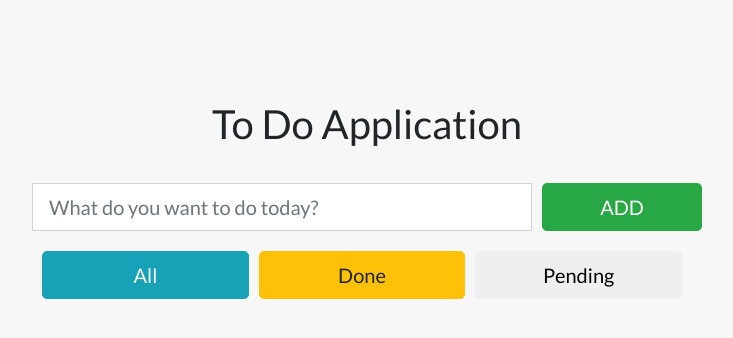
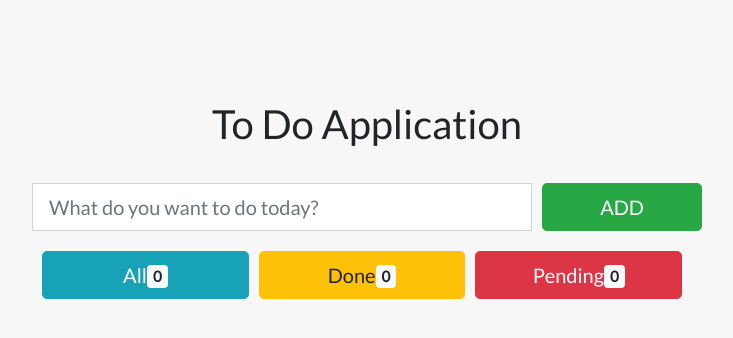
Before and after one commit to kaurman23/react-todo-list, a React (Create React App) app: page / in a window 1280 px wide. Shown: the top 338 px of the page, without its empty margins (273-1006 px from the left). Built offline with nearby package versions, Linux system fonts and the light colour scheme.

Commit message:
Add Summary Tab

```diff
--- a/src/App.css
+++ b/src/App.css
@@ -60,3 +60,8 @@ body {
   margin-right: 10px;
   width: 100%
 }
+
+.strike {
+  text-decoration: line-through;
+  font-style: italic;
+}
--- a/src/components/AddItem.js
+++ b/src/components/AddItem.js
@@ -1,4 +1,4 @@
-import React, {useState, useContext, useEffect} from 'react';
+import React, {useState, useContext} from 'react';
 import {GlobalContext} from "../contexts/GlobalState";
 import shortid from  'shortid';
 
@@ -16,7 +16,8 @@ export const AddItem = () => {
 
         const newItem = {
             id: shortid.generate(),
-            todo
+            todo,
+            done: false
         }
         addItem(newItem);
     }
--- a/src/components/Button.js
+++ b/src/components/Button.js
@@ -5,12 +5,15 @@ export const Button = (props) => {
     const buttonTypes = {
         All: "btn btn-info",
         Done: "btn btn-warning",
-        Pending: "btn btn-pending"
+        Pending: "btn btn-danger"
     }
 
     return (
         <>
-            <button className={` ${buttonTypes[props.type] } btn-lg `} >{props.type} </button>
+            <button className={` ${buttonTypes[props.type] } btn-lg `} >
+            {props.type}
+            <span className="badge badge-light">{props.count}</span>
+            </button>
         </>
     )
 }
--- a/src/components/Item.js
+++ b/src/components/Item.js
@@ -1,13 +1,24 @@
-import React, {useContext} from 'react';
+import React, {useContext, useRef} from 'react';
 import {GlobalContext} from '../contexts/GlobalState';
 
 export const Item = ({job}) => {
 
-    const {deleteItem} = useContext(GlobalContext);
+    const { deleteItem,makeDone } = useContext(GlobalContext);
+    const itemRef = useRef(null);
+    const jobId = job.id;
+
+    const doneJob = () => {
+        itemRef.current.classList.remove('alert-secondary');
+        itemRef.current.classList.add('alert-success');
+        itemRef.current.classList.add('strike')
+        makeDone(jobId)
+    }
+
+
 
     return (
         <div className="item-list ">
-            <div className="alert alert-secondary">
+            <div className="alert alert-secondary" onClick={ (jobId) => doneJob(jobId)} ref={itemRef}>
                 {job.todo}
                 <button type="button" className="close" data-dismiss="alert" onClick={()=> deleteItem(job.id)}>
                     &times;
--- a/src/components/Summary.js
+++ b/src/components/Summary.js
@@ -1,12 +1,23 @@
-import React from 'react'
+import React, {useContext} from 'react'
 import {Button} from './Button';
+import {GlobalContext} from "../contexts/GlobalState";
 
 export const Summary = () => {
+
+    const {items} = useContext(GlobalContext);
+    console.log(items)
+
+    const allCount = items.length;
+    const pendingCount = (items.filter(item=> item.done===false )).length;
+    const doneCount = (items.filter(item=> item.done===true )).length;
+
+    console.log(pendingCount)
+
     return (
         <div className="summary-btn" >
-            <Button type="All"  />
-            <Button type="Done"  />
-            <Button type="Pending"  />
+            <Button type="All" count={allCount}  />
+            <Button type="Done" count={doneCount} />
+            <Button type="Pending" count={pendingCount} />
         </div>
     )
 }
--- a/src/contexts/AppReducer.js
+++ b/src/contexts/AppReducer.js
@@ -6,13 +6,18 @@ export default (state, action) => {
                 items: state.items.filter((item => item.id!==action.payload))
             })
         case 'ADD_JOB':
-            console.log("okay")
             return({
                 ...state,
                 items: [action.payload, ...state.items]
-            }
+            })
 
-            )
+        case 'MAKE_DONE':
+            return({
+                ...state,
+                items: state.items.map((item => item.id===action.payload? {...item, done:!item.done}:item))
+            })
+
+
         default:
             return state
     }
--- a/src/contexts/GlobalState.js
+++ b/src/contexts/GlobalState.js
@@ -35,12 +35,20 @@ export const GlobalProvider = ({children}) => {
         })
     }
 
+    function makeDone(id){
+        dispatch({
+            type: 'MAKE_DONE',
+            payload: id
+        })
+    }
+
     return(
         <GlobalContext.Provider value={
             {
                 items: state.items,
                 deleteItem,
-                addItem
+                addItem,
+                makeDone
             }
         }>
         {children}
```
